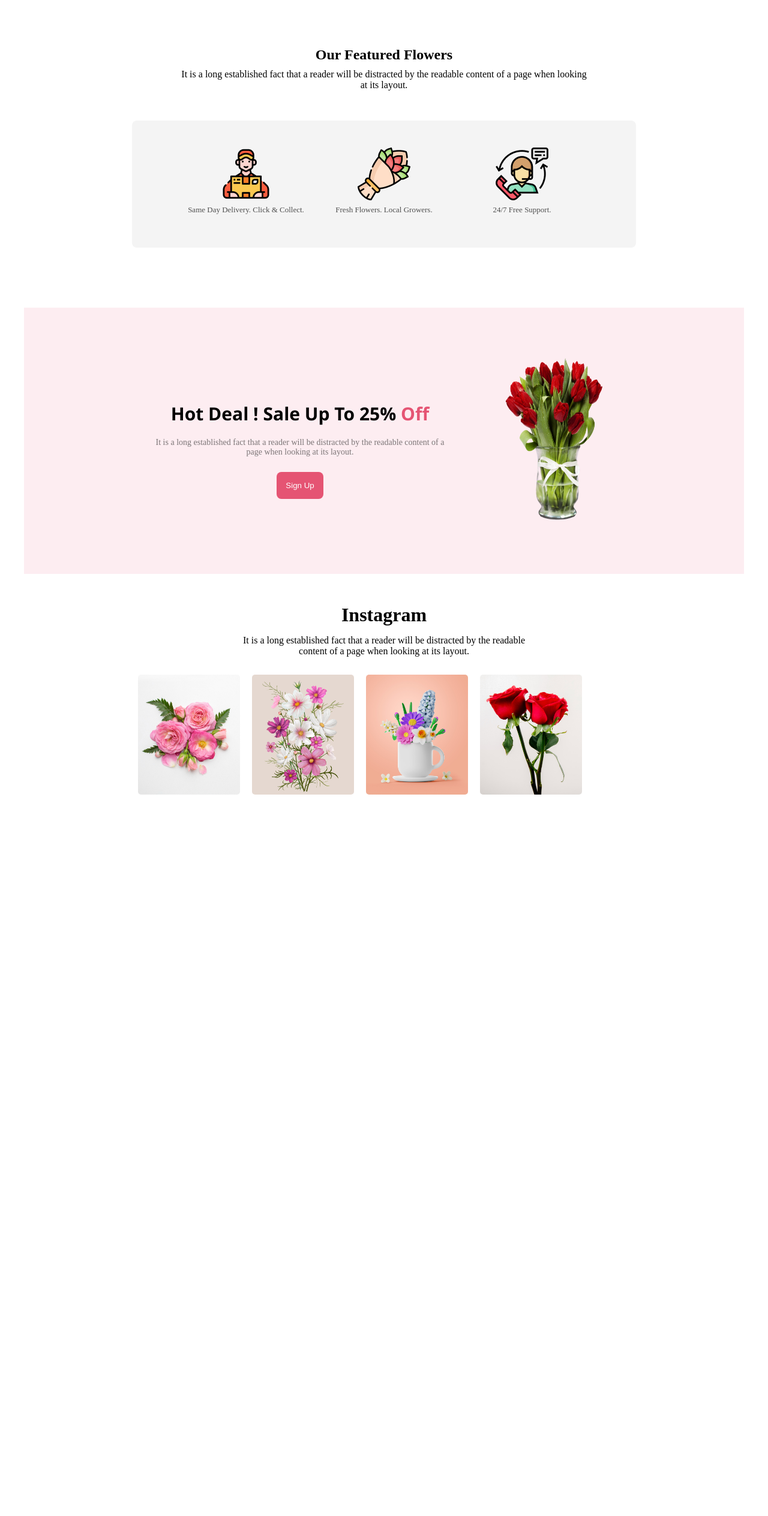
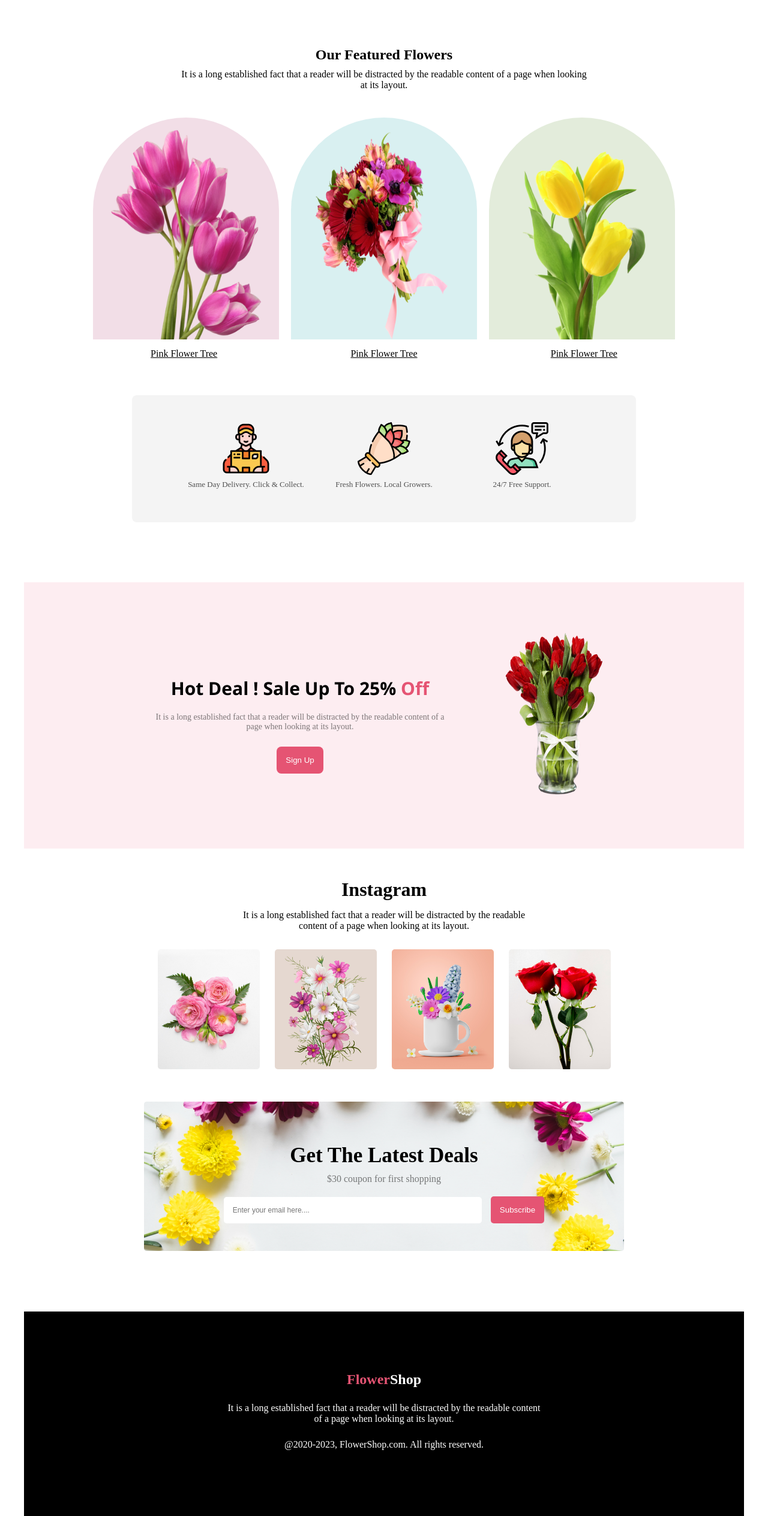
Before and after one commit to sirazulislam3734/my-practice, a plain HTML site: page index5.html in a window 1280 px wide. Shown: the part 802-3330 px from the top of the page at 60% size. Before the commit the page ends 2131 px from the top, so only its background shows below. Drawn offline with Linux system fonts and the light colour scheme.

Commit message:
added footer section and update website

```diff
--- a/index5.html
+++ b/index5.html
@@ -24,11 +24,24 @@
             <p>It is a long established fact that a reader will be distracted by the readable content of a page when looking at its layout.</p>
         </div>
 
-<!-- <div class="text-title">
+        <section id="suport">
+            <div class="suport-lite">
+                <div class="image-lite1">
+                    <img src="flower-asset/pngwing 6.png" alt="">
+                </div>
+                <div class="image-lite2">
+                    <img src="flower-asset/pngwing 5.png" alt="">
+                </div>
+                <div class="image-lite3">
+                    <img src="flower-asset/pngwing 7.png" alt="">
+                </div>
+            </div>
+        </section>
+<div class="text-title">
                    <p>Pink Flower Tree</p>
             <p>Pink Flower Tree</p>
             <p>Pink Flower Tree</p>
-            </div> -->
+            </div>
         <section class="section-container">
             <div class="icon">
                 <div class="image-icon"><img src="flower-asset/Group 57.png" alt="">
@@ -81,9 +94,28 @@
                     <img src="flower-asset/Rectangle 6.png" alt=""></div>
             </div>
         </section>
+
+        <section id="bannerlite">
+            <div class="bannerlite">
+                    <h1 class="lite-hi">Get The Latest Deals</h1>
+                    <p class="para">$30 coupon for first shopping</p>
+                    <div class="sub-tit">
+                        <div class="inp">
+                            <input type="email" name="" id="" placeholder="Enter your email here....">
+                        </div>
+                        <div class="mit">
+                            <input type="submit" value="Subscribe">
+                        </div>
+                    </div>
+            </div>
+        </section>
     </main>
-    <footer>
-
+    <footer id="footer">
+        <section class="footer-section">
+            <h1><span style="color: rgb(229, 84, 115);">Flower</span>Shop</h1>
+            <p>It is a long established fact that a reader will be distracted by the readable content <br> of a page when looking at its layout.</p>
+            <P>@2020-2023, FlowerShop.com. All rights reserved. </P>
+        </section>
     </footer>
 </body>
 </html>
--- a/practice/practice5.css
+++ b/practice/practice5.css
@@ -65,23 +65,71 @@ margin: 140px 0px 140px 0px;
 main .main-title{
     margin: 80px 300px 0px 300px;
 }
+
 main .main-title h2, p{
     margin-bottom: 10px;
 }
 
-
-section .text-title{
+.text-title{
+    max-width: 1200px;
     display: flex;
+    text-align: center;
     align-items: center;
+    justify-content: center;
     text-decoration: underline;
-    margin: 0px 220px 0px 220px;
+    margin: 0px 140px 0px 140px;
 }
 
 .text-title p{
     margin-top: 20px;
-    width: 30%;
+    width: 50%;
 }
 
+#suport{
+    max-width: 1200px;
+    height: 400px;
+    display: flex;
+    justify-content:center;
+    margin: 0 auto;
+}
+.suport-lite{
+
+    margin: 30px 200px 0px 200px;
+    display: flex;
+    gap: 20px;
+    padding: 40px 30px 26px 30px;
+    height:300px ;
+    justify-content:space-between;
+    align-items: center;
+}
+.image-lite1, .image-lite2, .image-lite3{
+    display: flex;
+    justify-content: center;
+    align-items: center;
+    border-radius: 150px 150px 0px 0px;
+}
+.image-lite1 img{
+    width: 250px;
+    height: 350px;
+    border-radius: 300px 300px 0px 0px;
+    background: rgba(167, 33, 98, 0.15);
+    padding: 20px 30px 0px 30px;
+}
+.image-lite2 img{
+    width: 250px;
+    height: 350px;
+    border-radius: 300px 300px 0px 0px;
+    background: rgba(5, 151, 160, 0.15);
+    padding: 20px 30px 0px 30px;
+}
+.image-lite3 img{
+    width: 250px;
+    height: 350px;
+    border-radius: 300px 300px 0px 0px;
+
+background: rgba(71, 125, 17, 0.15);
+    padding: 20px 30px 0px 30px;
+}
 
 /* icon section styles */
 
@@ -96,10 +144,9 @@ section .text-title{
     display: flex;
     align-items: center;
     justify-content: center;
-    /* padding: 45px 70px; */
     gap: 20px;
+}
 
-}
 .image-icon{
     width: 30%;
     display: flex;
@@ -123,6 +170,7 @@ section .text-title{
 /* instagram section styles */
 #instagram{
     max-width: 1200px;
+    margin: 0 auto;
 }
 
 .instagram-image{
@@ -130,7 +178,7 @@ section .text-title{
     display: flex;
     justify-content: center;
     align-items: center;
-    gap: 20px;
+    gap: 25px;
 }
 .image-thik img{
     width: 170px;
@@ -160,9 +208,9 @@ section .text-title{
 }
 .picture{
     margin: 50px 0px 50px 0px;
-    /* width: 160px;
-    height: 210px; */
 }
+
+
 .picture img{
     width: 170px;
     height: 280px;
@@ -183,3 +231,70 @@ section .text-title{
     margin-bottom: 15px;
     padding: 10px;
 }
+
+/* bannerlite section styles */
+
+#bannerlite{
+    max-width: 1200px;
+    margin: 0 auto;
+}
+.bannerlite{
+    background-image: url("/flower-asset/Rectangle\ 9.png");
+    height: 250px;
+    background-size: 800px;
+    background-repeat: no-repeat;
+    background-position: center;
+    margin-top: 50px;
+    margin-bottom: 100px;
+}
+.bannerlite img{
+   width: 100%;
+}
+.bannerlite .lite-hi{
+    text-align: center;
+    padding-top: 70px;
+    font-size: 35px;
+}
+.bannerlite .para{
+    text-align: center;
+    padding: 10px;
+}
+.sub-tit{
+    display: flex;
+    justify-content: center;
+    align-items: center;
+    gap: 15px;
+}
+.para{
+    color: rgba(39, 39, 39, 0.6);
+}
+.mit input{
+    padding: 15px;
+    border: none;
+    background: rgb(229, 84, 115);
+    border-radius: 5px;
+    color: white;
+}
+.inp input{
+    padding: 15px;
+    border: none;
+    font-size: 12px;
+    width: 400px;
+    color: rgba(39, 39, 39, 0.6);
+    border-radius: 5px;
+}
+
+/* footer section styles */
+#footer{
+    max-width: 1200px;
+    margin: 0 auto;
+    background-color: black;
+}
+.footer-section{
+    padding: 100px 200px 100px 200px;
+text-align: center;
+color: white;
+}
+.footer-section p{
+    margin-top: 25px;
+}
```
